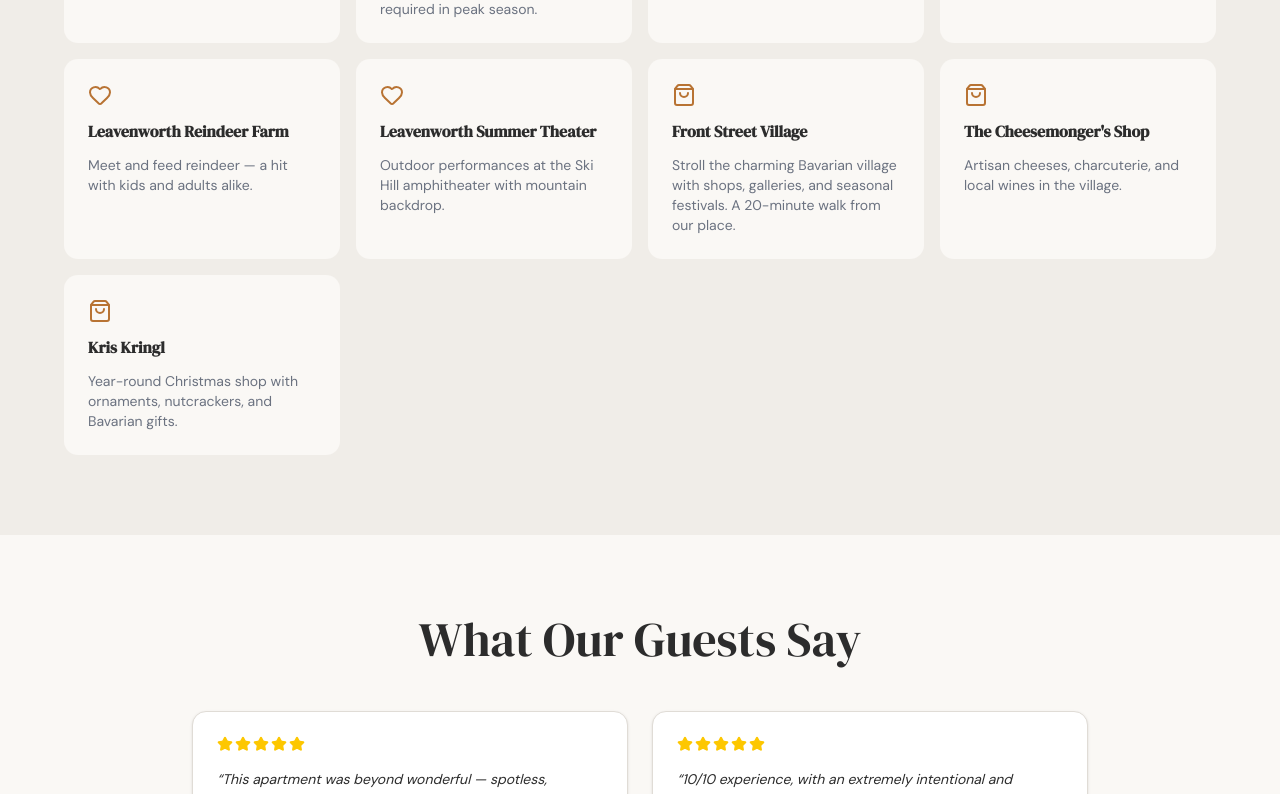
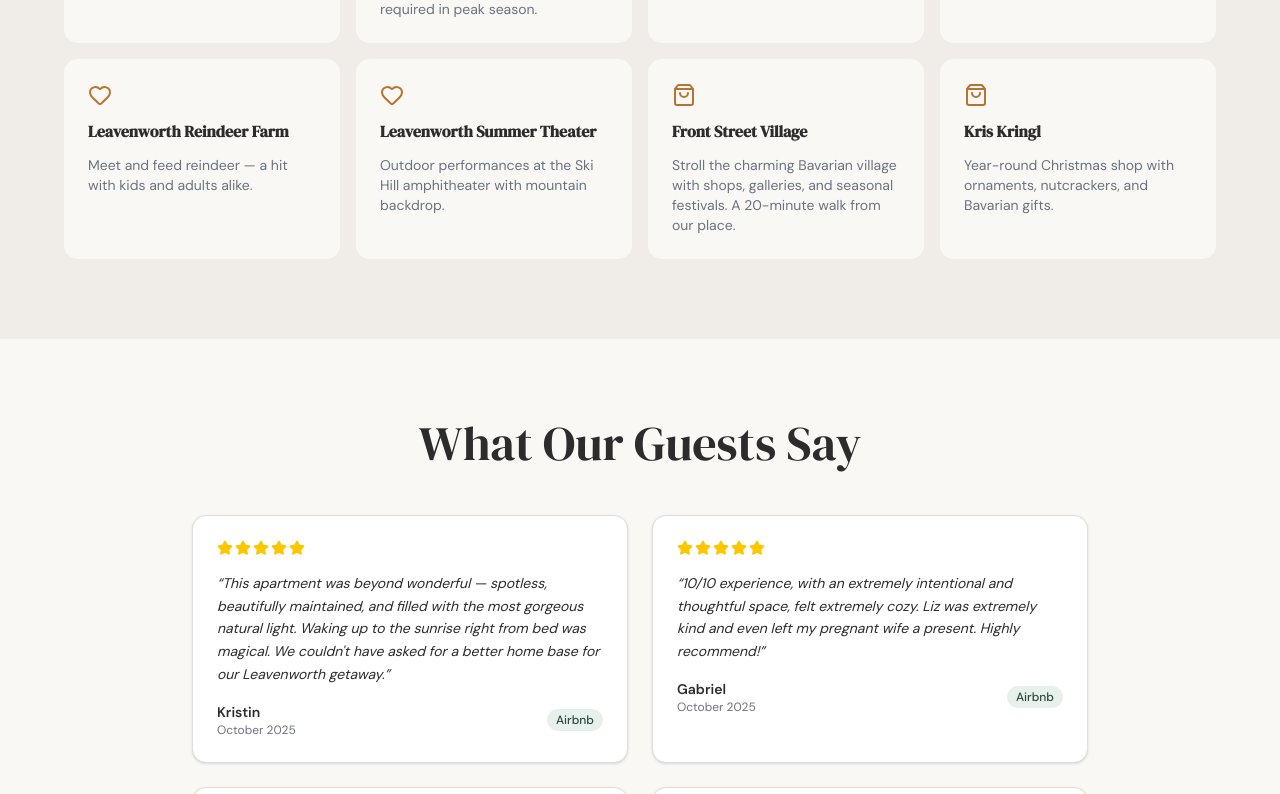
Before and after one commit to nathan-hadley/tumwater-stays, a Next.js app: page / in a window 1280 px wide. Shown: the part 4066-4860 px from the top of the page. Built offline with nearby package versions, Linux system fonts and the light colour scheme.

Commit message:
chore: drop cheesemonger from area guide, add Airbnb listing links
- Remove The Cheesemonger's Shop entry from area guide
- Wire up Airbnb URLs for The Studio and The Suite in footer
- Gitignore .playwright-mcp/ artifacts

```diff
--- a/src/components/footer.tsx
+++ b/src/components/footer.tsx
@@ -57,12 +57,22 @@
             <ul className="space-y-2">
               <li>
                 <a
-                  href="#"
+                  href="https://www.airbnb.com/rooms/1342896722129623173"
                   className="text-sm text-white/70 hover:text-white transition-colors"
                   target="_blank"
                   rel="noopener noreferrer"
                 >
-                  Airbnb
+                  Airbnb — The Studio
+                </a>
+              </li>
+              <li>
+                <a
+                  href="https://www.airbnb.com/rooms/1342862960175821028"
+                  className="text-sm text-white/70 hover:text-white transition-colors"
+                  target="_blank"
+                  rel="noopener noreferrer"
+                >
+                  Airbnb — The Suite
                 </a>
               </li>
             </ul>
--- a/src/data/area-guide.ts
+++ b/src/data/area-guide.ts
@@ -99,12 +99,6 @@
     icon: "shopping-bag",
   },
   {
-    name: "The Cheesemonger's Shop",
-    category: "shopping",
-    description: "Artisan cheeses, charcuterie, and local wines in the village.",
-    icon: "shopping-bag",
-  },
-  {
     name: "Kris Kringl",
     category: "shopping",
     description: "Year-round Christmas shop with ornaments, nutcrackers, and Bavarian gifts.",
```
Also changed, not shown: 2 other files (tests, documents, lock files or other folders).
